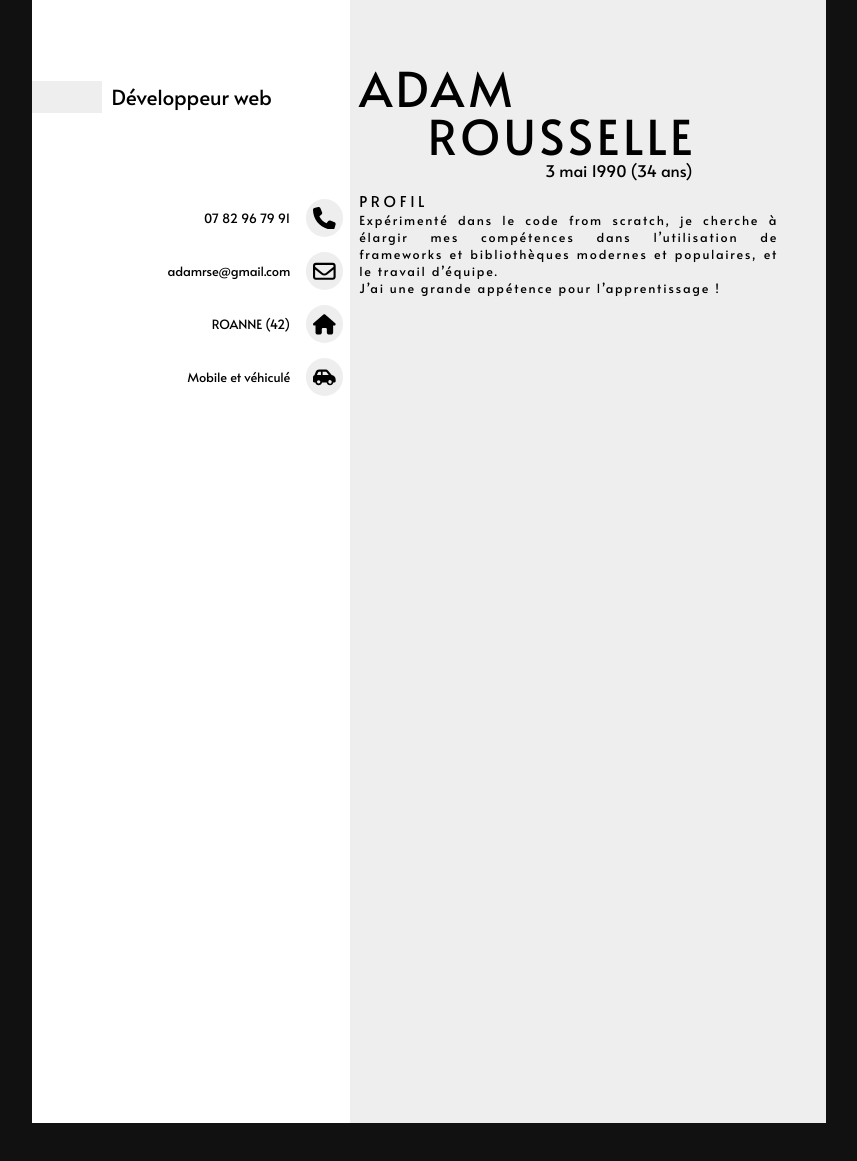
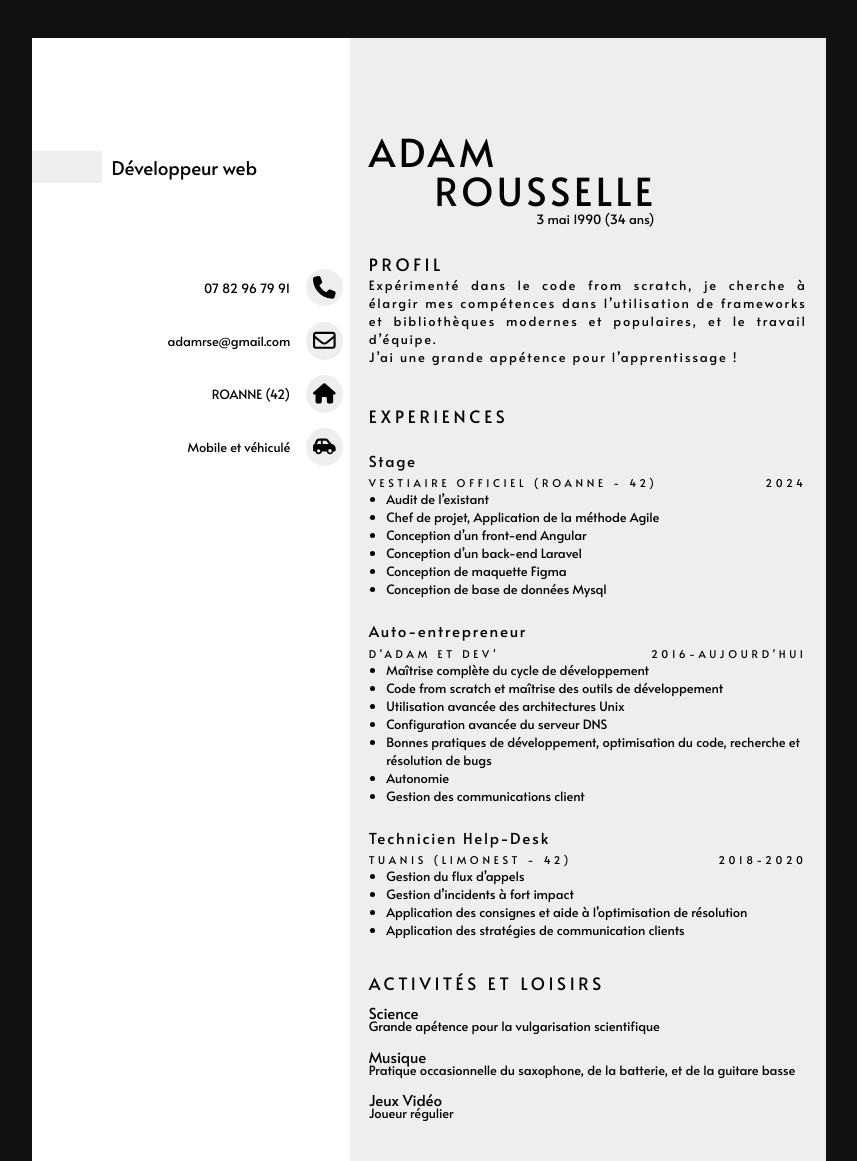
Before and after one commit to AdamRse/cv2, a PHP site: page / in a window 1280 px wide. Shown: the whole page, without its empty margins (211-1068 px from the left). Before the commit the page ends 1123 px from the top, so only its background shows below. Run offline with PHP 8.4, Linux system fonts and the light colour scheme.

Commit message:
Partie droite OK

```diff
--- a/index.php
+++ b/index.php
@@ -13,7 +13,7 @@ $yearsold = floor((time() - 641685600) / 31556926);
 
 <body>
     <div id="page">
-        <section id="partLeft" class="paddingTop">
+        <section id="partLeft">
             <div class="title">
                 <div class="decorationBlock"></div>
                 <div class="text">Développeur web</div>
@@ -53,7 +53,7 @@ $yearsold = floor((time() - 641685600) / 31556926);
                 </div>
             </div>
         </section>
-        <section id="partRight" class="paddingTop">
+        <section id="partRight">
             <h2><span class="line">ADAM</span><span class="line line2">ROUSSELLE</span></h2>
             <p class="description">3 mai 1990 (<?= $yearsold ?> ans)</p>
             <div id="summary">
@@ -64,6 +64,59 @@ $yearsold = floor((time() - 641685600) / 31556926);
                     J’ai une grande appétence pour l’apprentissage !
                 </p>
             </div>
+            <div id="experiences">
+                <h3>EXPERIENCES</h3>
+                <div class="unit">
+                    <h4>Stage</h4>
+                    <h5><span class="desc">vestiaire officiel (roanne - 42)</span><span class="dt">2024</span></h5>
+                    <ul>
+                        <li>Audit de l’existant</li>
+                        <li>Chef de projet, Application de la méthode Agile</li>
+                        <li>Conception d’un front-end Angular</li>
+                        <li>Conception d’un back-end Laravel</li>
+                        <li>Conception de maquette Figma</li>
+                        <li>Conception de base de données Mysql</li>
+                    </ul>
+                </div>
+                <div class="unit">
+                    <h4>Auto-entrepreneur</h4>
+                    <h5><span class="desc">D'Adam et DEV'</span><span class="dt">2016-Aujourd'hui</span></h5>
+                    <ul>
+                        <li>Maîtrise complète du cycle de développement</li>
+                        <li>Code from scratch et maîtrise des outils de développement</li>
+                        <li>Utilisation avancée des architectures Unix</li>
+                        <li>Configuration avancée du serveur DNS</li>
+                        <li>Bonnes pratiques de développement, optimisation du code, recherche et résolution de bugs</li>
+                        <li>Autonomie</li>
+                        <li>Gestion des communications client</li>
+                    </ul>
+                </div>
+                <div class="unit">
+                    <h4>Technicien Help-Desk</h4>
+                    <h5><span class="desc">Tuanis (Limonest - 42)</span><span class="dt">2018-2020</span></h5>
+                    <ul>
+                        <li>Gestion du flux d’appels</li>
+                        <li>Gestion d’incidents à fort impact</li>
+                        <li>Application des consignes et aide à l’optimisation de résolution</li>
+                        <li>Application des stratégies de communication clients</li>
+                    </ul>
+                </div>
+            </div>
+            <div id="activities">
+                <h3>ACTIVITÉS ET LOISIRS</h3>
+                <div>
+                    <b>Science</b>
+                    <p>Grande apétence pour la vulgarisation scientifique</p>
+                </div>
+                <div>
+                    <b>Musique</b>
+                    <p>Pratique occasionnelle du saxophone, de la batterie, et de la guitare basse</p>
+                </div>
+                <div>
+                    <b>Jeux Vidéo</b>
+                    <p>Joueur régulier</p>
+                </div>
+            </div>
         </section>
     </div>
 </body>
--- a/style.css
+++ b/style.css
@@ -11,8 +11,10 @@ body{
     background-color: #111;
 
     --primary-bg: #eee;
+    --pr-padding-x: 0 4%;
 }
 #page{
+    margin-top: 38px;
     width: 210mm;
     height: 297mm;
     background-color: #eef;
@@ -32,18 +34,18 @@ body{
     background-color: #fff;
 }
 #partRight{
-    font-size: 1rem;
+    font-size: 3.4mm;
     width: 60%;
     background-color: var(--primary-bg);
 }
 
 section{
-    padding: 8% 0;
+    padding: 12% 0;
 }
 h2{
     font-size: 300%;
     font-weight: lighter;
-    padding: 0 2%;
+    padding: var(--pr-padding-x);
     line-height: 100%;
     letter-spacing: 1mm;
 }
@@ -54,10 +56,20 @@ h2 .line2{
     padding-left: 15%;
 }
 h3{
-    font-size: 120%;
+    font-size: 4.5mm;
     font-weight: lighter;
     letter-spacing: 1mm;
     text-transform: uppercase;
+}
+h4{
+    font-size: 4mm;
+    letter-spacing: 0.5mm;
+    font-weight: lighter;
+}
+h5{
+    text-transform: uppercase;
+    letter-spacing: 1mm;
+    font-weight: lighter;
 }
 .title{
     width: 100%;
@@ -76,13 +88,14 @@ h3{
 .title .text{
     display: inline-block;
     padding-left: 3%;
-    font-size: 1.3rem;
+    font-size: 5mm;
     font-weight: lighter;
     line-height: 100%;
 }
 .description{
-    padding-right:28%;
+    padding-right:36%;
     text-align: right;
+    font-size: 3.4mm;
 }
 #infos{
     padding: 2% 2%;
@@ -113,8 +126,38 @@ h3{
 }
 
 #summary{
-    margin: 2% 10% 0 2%;
+    padding: var(--pr-padding-x);
+    margin-top: 5%;
     text-align: justify;
     letter-spacing: 0.5mm;
-    font-size: 78%;
 }
+#experiences{
+    margin: var(--pr-padding-x);
+    margin-top: 8%;
+}
+#experiences h4{
+    margin-bottom: 1%;
+}
+#experiences .unit{
+    margin-top: 5%;
+}
+#experiences .unit h5{
+    display: flex;
+    justify-content: space-between;
+}
+#experiences .unit li{
+    margin-left: 4%;
+}
+#activities{
+    padding: var(--pr-padding-x);
+    margin-top: 8%;
+    line-height: 100%;
+}
+#activities b{
+    font-weight: bolder;
+    font-size: 4mm;
+    margin-top: 4%;
+    display: block;
+}
+#activities p{
+}
```
